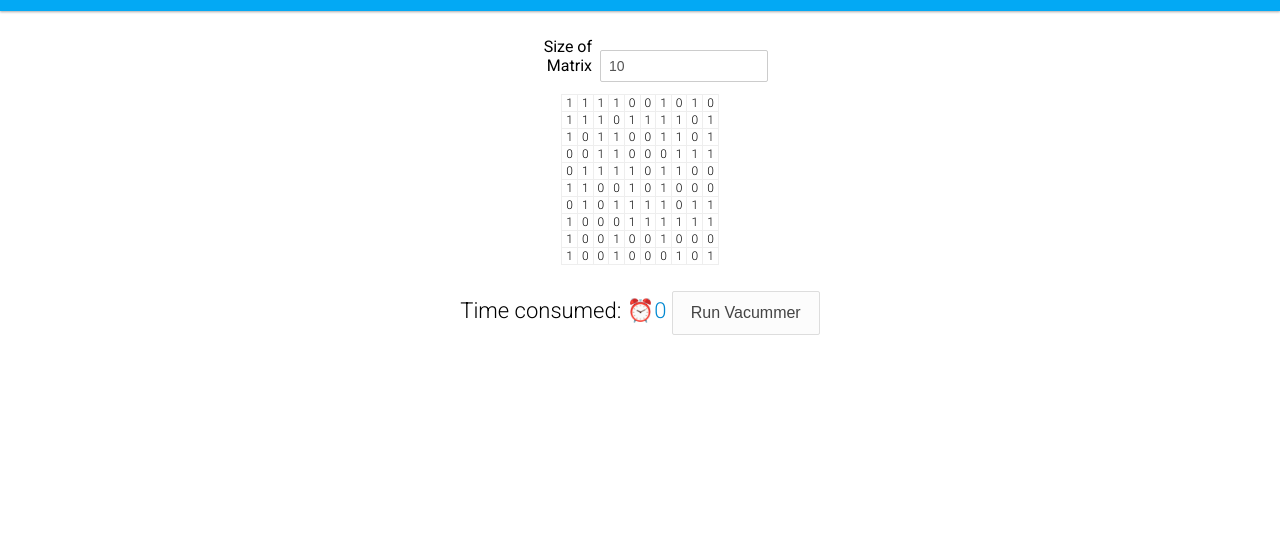
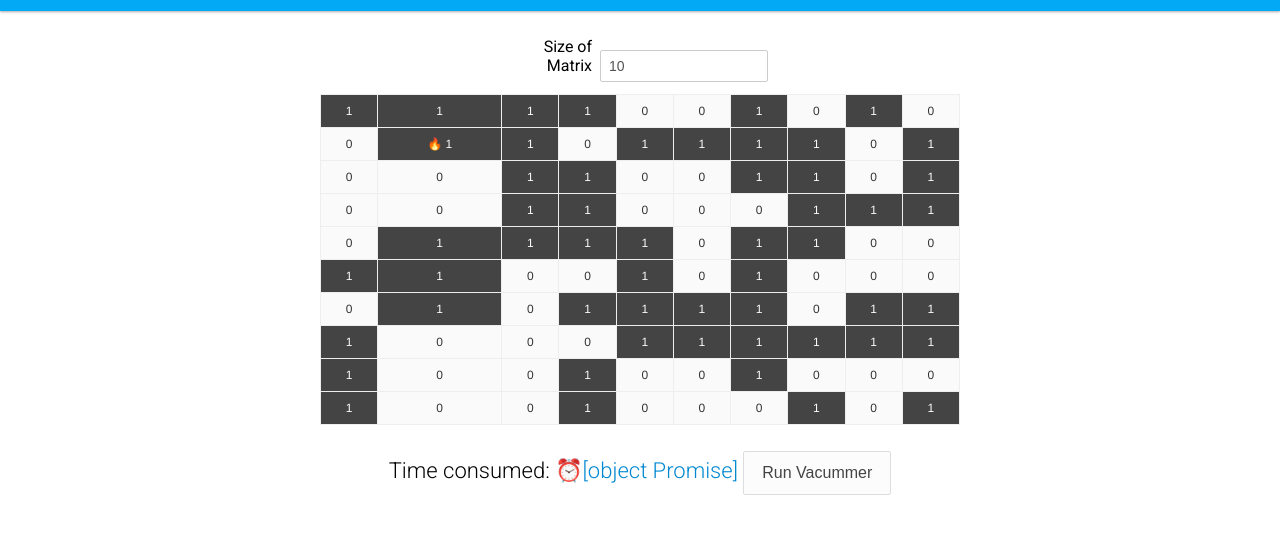
Before and after one commit to saczuac/vacuummer.js, a website with bundled scripts: page index.html in a window 1280 px wide. Both pictures are taken after a click on the button "Run Vacummer". Shown: the part 45-578 px from the top of the page. Built offline with nearby package versions, Linux system fonts and the light colour scheme.

Commit message:
advances when moves into matrix

```diff
--- a/css/styles.css
+++ b/css/styles.css
@@ -163,3 +163,35 @@ button:focus {
 #tableDiv {
     display: inline-table;
 }
+
+table {
+    color: #333;
+    font-family: Helvetica, Arial, sans-serif;
+    width: 640px;
+    border-collapse:
+    collapse; border-spacing: 0;
+}
+
+td, th {
+    border: 1px solid transparent; /* No more visible border */
+    height: 30px;
+    transition: all 0.3s;  /* Simple transition for hover effect */
+}
+
+th {
+    background: #DFDFDF;  /* Darken header a bit */
+    font-weight: bold;
+}
+
+td {
+    background: #FAFAFA;
+    text-align: center;
+}
+
+td.dirty {
+    background: #444;
+    color: #FAFAFA;
+}
+
+tr td:hover { background: #666; color: #FFF; }
+/* Hover cell effect! */
--- a/index.html
+++ b/index.html
@@ -18,6 +18,10 @@
             <input type="text" id="size" value="10"/>
         </div>
 
+        <div id="firstTableDiv">
+
+        </div>
+
         <div id="tableDiv">
 
         </div>
--- a/package.json
+++ b/package.json
@@ -27,5 +27,6 @@
     "babel-core": "^6.26.3",
     "babel-preset-es2015": "^6.24.1",
     "http-server": "^0.11.1"
-  }
+  },
+  "dependencies": {}
 }
--- a/src/index.js
+++ b/src/index.js
@@ -1,16 +1,140 @@
-const cleanMatrix = (matrix, matrixSize) => {
+
+const DIRTY = 1
+const CLEAN = 0
+const VACUUM = '🔥'
+
+
+Set.prototype.difference = function(setB) {
+    var difference = new Set(this);
+    for (var elem of setB) {
+        difference.delete(elem);
+    }
+    return difference;
+}
+
+function sleep(ms) {
+    return new Promise(resolve => setTimeout(resolve, ms));
+}
+
+
+const cleanMatrix = async (matrix, matrixSize) => {
     let x = Math.floor(Math.random() * (matrixSize - 1))
     let y = Math.floor(Math.random() * (matrixSize - 1))
 
-    const matrixElements = size * size
-    let cleanOnes = []
-    let visitedOnes = []
+    const matrixElements = matrixSize * matrixSize
+    let cleanOnes = new Set([])
+    let visitedOnes = new Set([])
     let totalCleaned = 0
     const startTime = new Date().getTime()
 
+    while (cleanOnes.size < matrixElements) {
+        console.log(`%c Cleaned places: ${cleanOnes.size}`, 'background: #222; color: #bada55')
 
+        let nearCleanOnes = new Set([])
+        let nearDirtyOnes = new Set([])
+        visitedOnes.add([x, y])
 
+        // Render the matrix with the vacuum in the actual position
+        renderMatrix(matrix, [x, y])
+        await sleep(1000);
 
+        if (matrix[x][y] == DIRTY) {
+            totalCleaned++
+            console.log(`%c Cleaning position  x:${x}, y:${y}`, 'background: #222; color: #fffff')
+            matrix[x][y] = CLEAN
+        } else {
+            cleanOnes.add([x, y])
+            console.log(`%c The place x:${x}, y:${y} is already clean`, 'background: #222; color: #fffff')
+        }
+
+        if (y < matrixSize - 1) {
+            if (matrix[x][y + 1] == CLEAN)
+                nearCleanOnes.add([x, y + 1])
+            else
+                nearDirtyOnes.add([x, y + 1])
+
+            if (x < matrixSize - 1) {
+                if (matrix[x + 1][y] == CLEAN)
+                    nearCleanOnes.add([x + 1, y])
+                else
+                    nearDirtyOnes.add([x + 1, y])
+
+                if (matrix[x + 1][y + 1] == CLEAN)
+                    nearCleanOnes.add([x + 1, y + 1])
+                else
+                    nearDirtyOnes.add([x + 1, y + 1])
+            }
+
+            if (x > 0) {
+                if (matrix[x - 1, y] == CLEAN)
+                    nearCleanOnes.add([x - 1, y])
+                else
+                    nearDirtyOnes.add([x - 1, y])
+
+                if (matrix[x - 1, y + 1] == CLEAN)
+                    nearCleanOnes.add([x - 1, y + 1])
+                else
+                    nearDirtyOnes.add([x - 1, y + 1])
+            }
+        }
+
+        if (y > 0) {
+            matrix[x, y - 1] == CLEAN ? nearCleanOnes.add([x, y - 1]) : nearDirtyOnes.add([x, y - 1])
+
+            if (x < matrixSize - 1) {
+                matrix[x + 1, y - 1] == CLEAN ? nearCleanOnes.add([x + 1, y - 1]) : nearDirtyOnes.add([x + 1, y - 1])
+            }
+
+            if (x > 0) {
+                matrix[x - 1, y - 1] == CLEAN ? nearCleanOnes.add([x - 1, y - 1]) : nearDirtyOnes.add([x - 1, y - 1])
+            }
+        }
+
+        console.log(`%c Near CLEAN ones:`, 'background: #222; color: #fffff')
+
+        for (let itemX of nearCleanOnes.values()) {
+            console.log(`%c ${itemX}`, 'background: #222; color: #fffff')
+        }
+
+        console.log(`%c Near DIRTY ones`, 'background: #222; color: #fffff')
+
+        for (let itemY of nearDirtyOnes.values()) {
+            console.log(`%c ${itemY}`, 'background: #222; color: #fffff')
+        }
+
+        if (nearDirtyOnes.size > 0) {
+            // Take the first near dirty place
+            let it = nearDirtyOnes.values()
+            let dirtyPlace = it.next()
+
+            x = dirtyPlace.value[0]
+            y = dirtyPlace.value[1]
+            nearDirtyOnes.delete(dirtyPlace.value)
+        } else {
+            let diff = nearCleanOnes.difference(visitedOnes)
+            let cleanPlace = null
+
+            if (diff.size > 0) {
+                // Takes the first clean place that are not visited
+                let it = diff.values()
+                cleanPlace = it.next().value
+            } else {
+                // Take randomly near clean place
+                let nearCleanOnesItems = Array.from(nearCleanOnes);
+                cleanPlace = nearCleanOnesItems[Math.floor(Math.random() * nearCleanOnesItems.length)];
+            }
+
+            x = cleanPlace[0]
+            y = cleanPlace[1]
+        }
+
+        nearCleanOnes.forEach((value) => {
+            cleanOnes.add(value)
+            nearCleanOnes.delete(value)
+        });
+    }
+
+    console.log(`%c Cleaned places: ${cleanOnes.size}`, 'background: #222; color: #bada55')
 
     const endTime = new Date().getTime()
     return (endTime - startTime)
@@ -31,8 +155,8 @@ const buildMatrix = (matrixSize) => {
     return matrix
 }
 
-const renderMatrix = (matrix) => {
-    const tableDiv = document.getElementById('tableDiv')
+const renderMatrix = (matrix, vacuumPosition=null) => {
+    let tableDiv = document.getElementById('tableDiv')
 
     // Remove all childs of the tableDiv (previously tables)
     while (tableDiv.firstChild) tableDiv.removeChild(tableDiv.firstChild)
@@ -40,16 +164,22 @@ const renderMatrix = (matrix) => {
     //create a Table Object
     let table = document.createElement('table')
     //iterate over every array(row) within matrix
-    for (let row of matrix) {
+    for (let [x, row] of matrix.entries()) {
         //Insert a new row element into the table element
         table.insertRow()
         //Iterate over every index(cell) in each array(row)
-        for (let cell of row) {
+        for (let [y, cell] of row.entries()) {
             //While iterating over the index(cell)
             //insert a cell into the table element
             let newCell = table.rows[table.rows.length - 1].insertCell()
-            //add text to the created cell element
-            newCell.textContent = cell
+            //add text to the created cell element, add vacuum if there is at this position
+            if (vacuumPosition && vacuumPosition[0] === x  && vacuumPosition[1] === y)
+                newCell.textContent = `${VACUUM} ${cell}`
+            else
+                newCell.textContent = `${cell}`
+
+            let cellClass = cell === DIRTY ? 'dirty' : 'clean'
+            newCell.className = cellClass
         }
     }
     //append the compiled table to the DOM
@@ -59,7 +189,6 @@ const renderMatrix = (matrix) => {
 document.getElementById('runButton').addEventListener('click', function () {
     var size = document.getElementById("size").value
     let matrix = buildMatrix(size)
-    renderMatrix(matrix)
     var timeConsumed = cleanMatrix(matrix, size)
     document.getElementById("time").innerHTML = timeConsumed
 });
```
